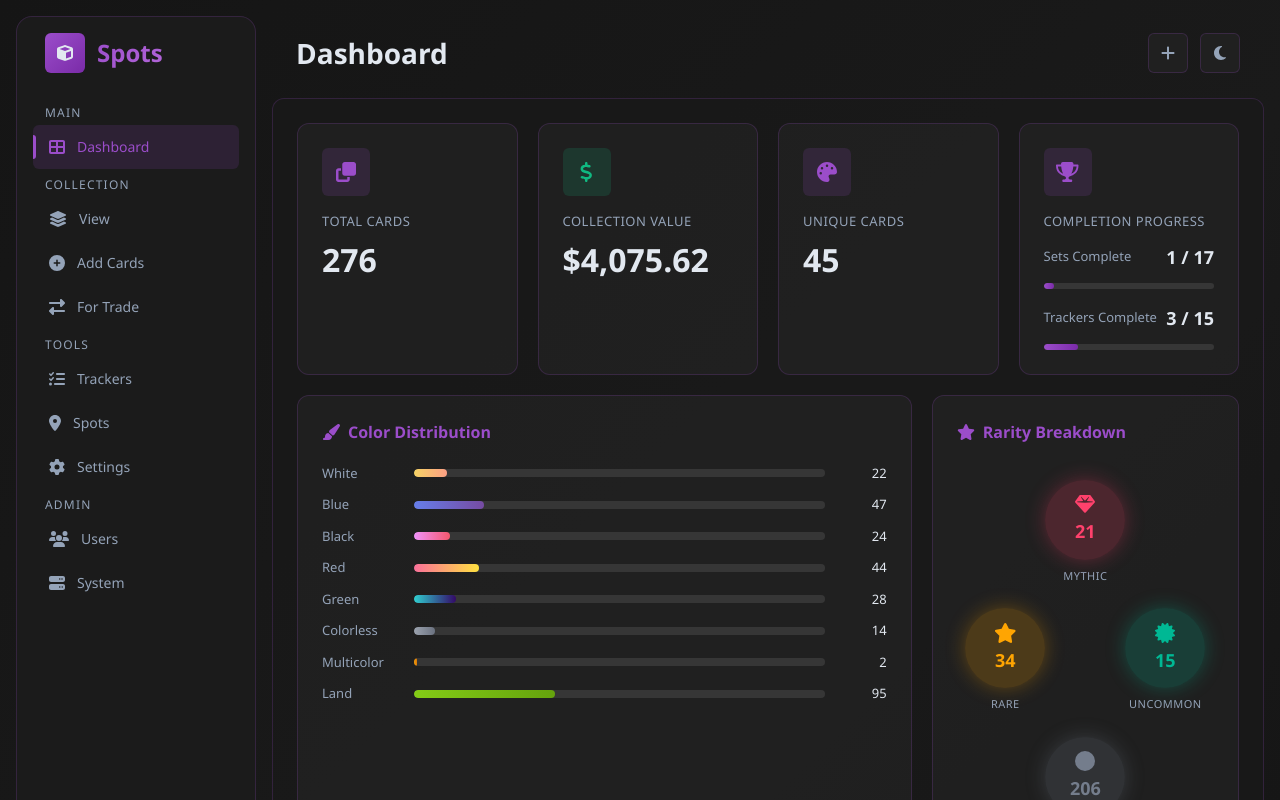
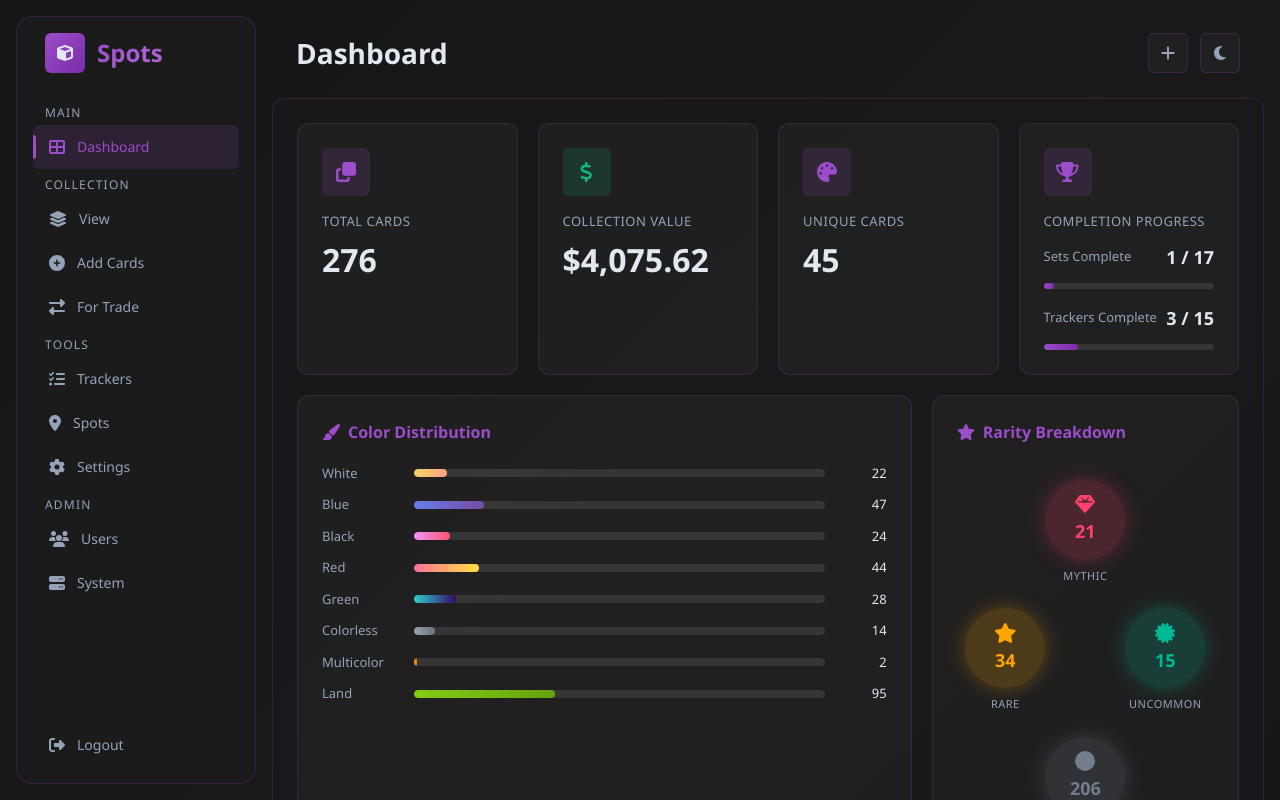
Before and after one commit to GiantAtPlay/spots-reimagined, a Vue app in the folder src/Spots.App/: page / in a window 1280 px wide. Shown: the top 800 px of the page. Built offline with nearby package versions, Linux system fonts and the light colour scheme.

Commit message:
fix(ui): make navigation sticky on desktop
Add position: sticky to .nav-panel so it stays in viewport while
scrolling. Constrain height to calc(100vh - 32px) to respect the
16px gap/padding on all sides, with overflow-y: auto for long nav
content.

```diff
--- a/src/Spots.App/src/style.css
+++ b/src/Spots.App/src/style.css
@@ -58,6 +58,10 @@
   .nav-panel {
     @apply w-60 bg-nav-bg backdrop-blur-xl rounded-lg border border-border p-4 flex flex-col flex-shrink-0;
     animation: slideInLeft 0.5s ease-out;
+    position: sticky;
+    top: 16px;
+    height: calc(100vh - 32px);
+    overflow-y: auto;
   }
 
   .nav-logo {
```
